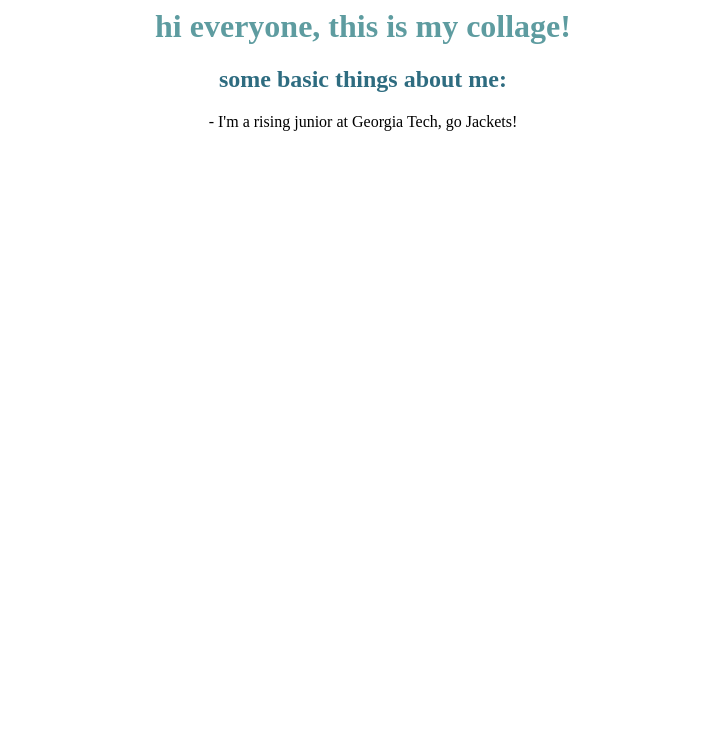
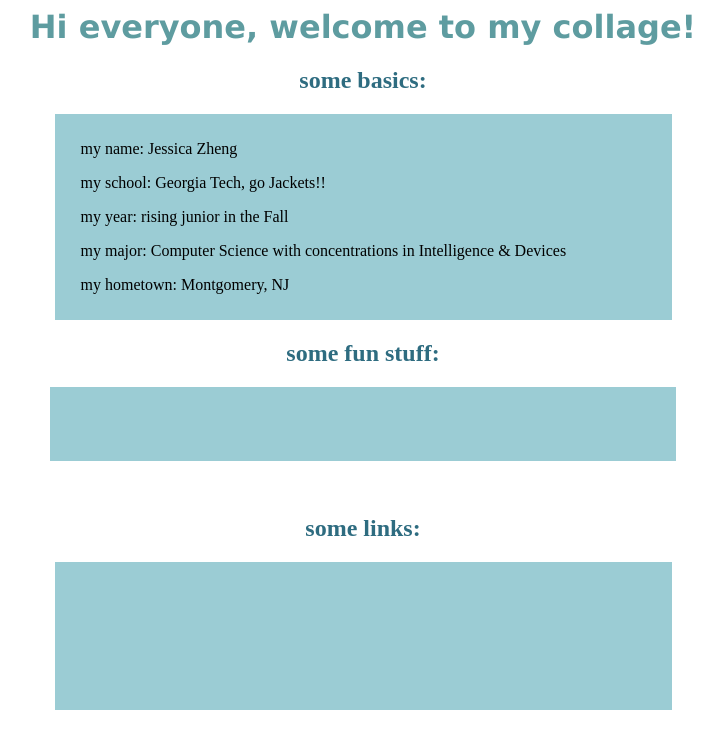
Before and after one commit to jessicayzheng/collage, a plain HTML site: page index.html in a window 1280 px wide. Shown: the whole page, without its empty margins (277-1000 px from the left). Drawn offline with Linux system fonts and the light colour scheme.

Commit message:
add sections

```diff
--- a/index.html
+++ b/index.html
@@ -1,3 +1,46 @@
-<h1 style="color: #5e9ca0; text-align: center;">hi everyone, this is my collage!</h1>
-<h2 style="color: #2e6c80; text-align: center;">some basic things about me:</h2>
-<p style="text-align: center;">- I'm a rising junior at Georgia Tech, go Jackets!</p>
+<html>
+<head>
+<style>
+.sansserif {
+    font-family: Verdana, Geneva, sans-serif
+}
+
+</style>
+</head>
+<h1 class="sansserif" style="color: #5e9ca0; text-align: center;">Hi everyone, welcome to my collage!</h1>
+<h2 style="color: #2e6c80; text-align: center;">some basics:</h2>
+<table style="height: 192px; background-color: #9bccd4; margin-left: auto; margin-right: auto;" width="617" cellspacing="25">
+<tbody>
+<tr>
+<td style="width: 607px;">
+<p>my name: Jessica Zheng</p>
+<p>my school: Georgia Tech, go Jackets!!</p>
+<p>my year: rising junior in the Fall</p>
+<p>my major: Computer Science with concentrations in Intelligence &amp; Devices</p>
+<p>my hometown: Montgomery, NJ</p>
+</td>
+</tr>
+</tbody>
+</table>
+<h2 style="color: #2e6c80; text-align: center;">some fun stuff:</h2>
+<table style="height: 74px; background-color: #9bccd4; margin-left: auto; margin-right: auto;" width="626" cellspacing="25">
+<tbody>
+<tr>
+<td style="width: 570px; text-align: center;">&nbsp;</td>
+</tr>
+</tbody>
+</table>
+<p style="text-align: center;">&nbsp;</p>
+<h2 style="color: #2e6c80; text-align: center;">some links:</h2>
+<table style="height: 148px; background-color: #9bccd4; margin-left: auto; margin-right: auto;" width="617" cellspacing="25">
+<tbody>
+<tr>
+<td style="width: 607px;">
+<p>&nbsp;</p>
+<p>&nbsp;</p>
+</td>
+</tr>
+</tbody>
+</table>
+<p>&nbsp;</p>
+</html>
```
